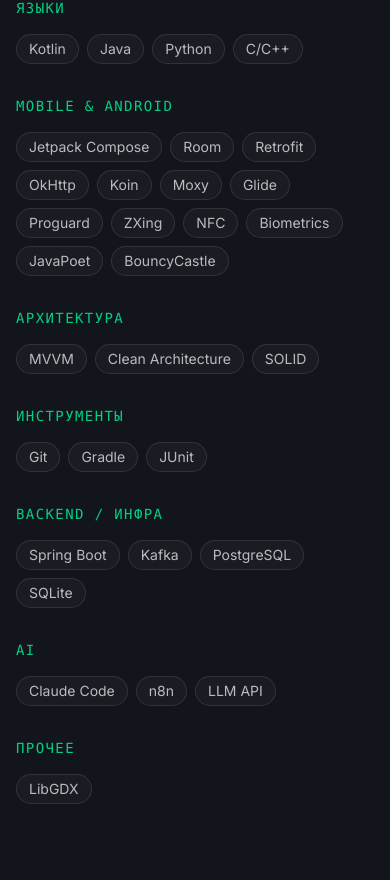
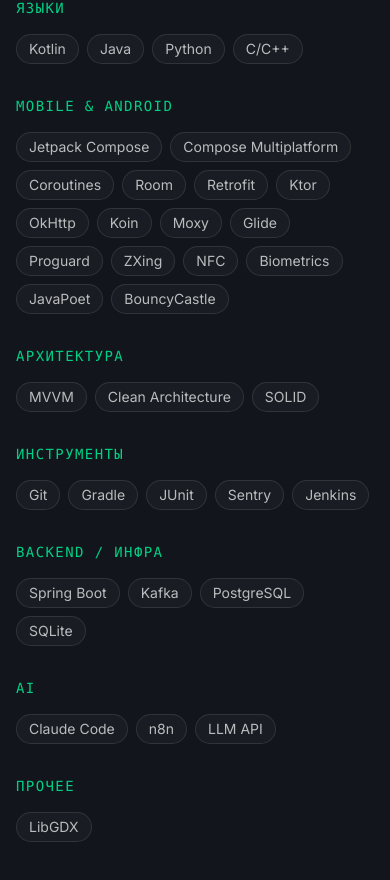
Before and after one commit to BargystV/portfolio, a Next.js app: page / in a window 390 px wide. Shown: the part 2016-2896 px from the top of the page. Built offline with nearby package versions, Linux system fonts and the light colour scheme.

Commit message:
Add Coroutines, Ktor, Compose Multiplatform to Mobile; add Sentry and Jenkins to Tools
Co-Authored-By: Claude Sonnet 4.6 <noreply@anthropic.com>

```diff
--- a/content/skills.ts
+++ b/content/skills.ts
@@ -25,8 +25,11 @@ export const skillGroups: SkillGroup[] = [
     key: 'mobile',
     items: [
       'Jetpack Compose',
+      'Compose Multiplatform',
+      'Coroutines',
       'Room',
       'Retrofit',
+      'Ktor',
       'OkHttp',
       'Koin',
       'Moxy',
@@ -47,7 +50,7 @@ export const skillGroups: SkillGroup[] = [
   {
     // Инструменты разработки и тестирования
     key: 'tools',
-    items: ['Git', 'Gradle', 'JUnit'],
+    items: ['Git', 'Gradle', 'JUnit', 'Sentry', 'Jenkins'],
   },
   {
     // Backend-технологии и инфраструктура
```
